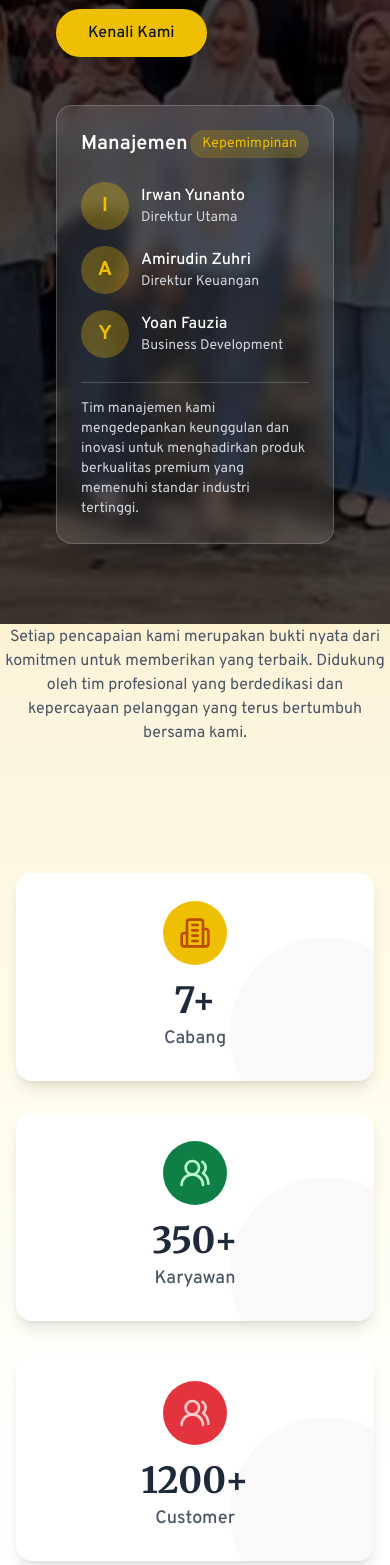
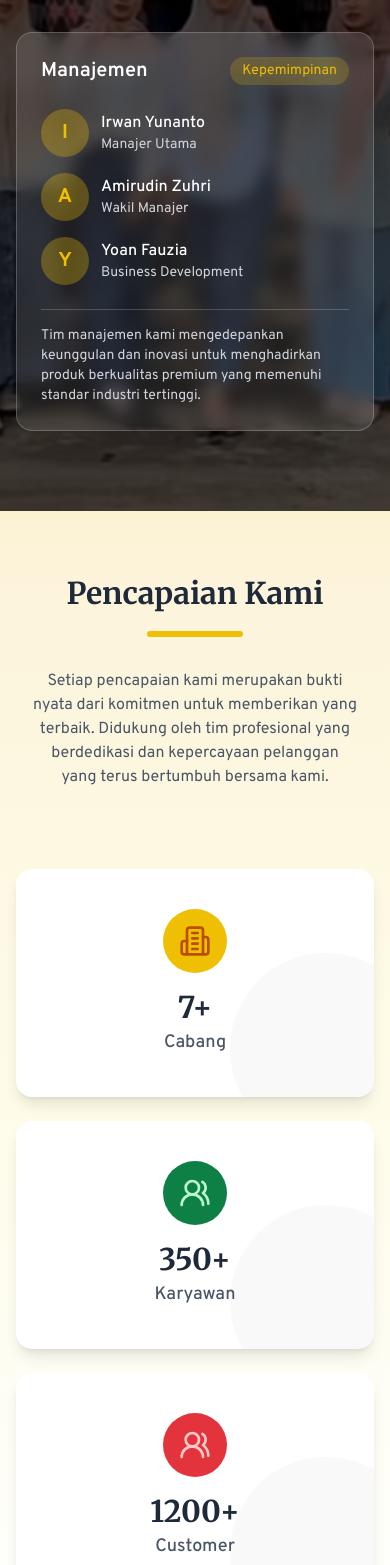
Before and after one commit to irfanfaiz25/dnn-company-profile, a React (Vite) app: page /tim-manajemen in a window 390 px wide. Shown: the part 432-1997 px from the top of the page. Built offline with nearby package versions, Linux system fonts and the light colour scheme.

Commit message:
fix: make tim manajemen page responsive

```diff
--- a/src/Pages/TimManajemen/Achievements.jsx
+++ b/src/Pages/TimManajemen/Achievements.jsx
@@ -62,8 +62,8 @@ const Achievements = () => {
     },
   ];
   return (
-    <div className="h-screen mx-auto py-24 flex flex-col justify-center bg-gradient-to-t from-white via-yellow-50 to-primary-gold/20">
-      <div className="flex flex-col items-center mb-16">
+    <div className="mx-auto py-16 md:py-24 bg-gradient-to-t from-white via-yellow-50 to-primary-gold/20">
+      <div className="flex flex-col justify-center items-center mb-10 md:mb-16 px-4 md:px-14">
         <motion.h2
           initial={{ opacity: 0, y: 30 }}
           whileInView={{ opacity: 1, y: 0 }}
@@ -83,7 +83,7 @@ const Achievements = () => {
           initial={{ opacity: 0, y: 20 }}
           whileInView={{ opacity: 1, y: 0 }}
           transition={{ duration: 0.5, delay: 0.5 }}
-          className="text-center text-gray-600 max-w-3xl mb-16"
+          className="text-center text-gray-600 max-w-3xl mb-10 md:mb-16 px-4"
         >
           Setiap pencapaian kami merupakan bukti nyata dari komitmen untuk
           memberikan yang terbaik. Didukung oleh tim profesional yang
@@ -96,7 +96,7 @@ const Achievements = () => {
         initial={{ opacity: 0, y: 50 }}
         whileInView={{ opacity: 1, y: 0 }}
         viewport={{ once: true, margin: "-100px" }}
-        className="px-4 xl:px-24 grid grid-cols-1 md:grid-cols-2 lg:grid-cols-3 gap-8"
+        className="px-4 md:px-8 xl:px-24 grid grid-cols-1 md:grid-cols-3 gap-6 md:gap-8"
       >
         {stats.map((stat, index) => (
           <motion.div
@@ -111,7 +111,7 @@ const Achievements = () => {
             }}
             className="group hover:-translate-y-2 transition-all duration-300"
           >
-            <div className="h-52 bg-white rounded-2xl shadow-lg hover:shadow-2xl transition-all duration-300 px-6 py-6 flex flex-col justify-center items-center relative overflow-hidden">
+            <div className="h-auto py-10 bg-white rounded-2xl shadow-lg hover:shadow-2xl transition-all duration-300 px-4 md:px-6 flex flex-col justify-center items-center relative overflow-hidden">
               <div
                 className={`${stat.color} h-16 w-16 rounded-full flex justify-center items-center transform group-hover:scale-110 transition-transform duration-300 mb-4`}
               >
@@ -123,7 +123,7 @@ const Achievements = () => {
               </div>
               <div className="relative z-10 text-center">
                 <motion.h1
-                  className="text-4xl font-bold font-display text-gray-800 mb-1"
+                  className="text-3xl md:text-4xl font-bold font-display text-gray-800 mb-1"
                   initial={{ opacity: 0, scale: 0.8 }}
                   whileInView={{ opacity: 1, scale: 1 }}
                   transition={{ duration: 0.5, delay: stat.delay + 0.2 }}
--- a/src/Pages/TimManajemen/Branches.jsx
+++ b/src/Pages/TimManajemen/Branches.jsx
@@ -48,8 +48,8 @@ const Branches = () => {
   ];
 
   return (
-    <div className="mx-auto h-screen py-24 px-14 bg-white">
-      <div className="flex flex-col items-center mb-16">
+    <div className="mx-auto py-16 md:py-24 bg-white">
+      <div className="flex flex-col justify-center items-center mb-10 md:mb-16 px-4 md:px-14">
         <motion.h2
           initial={{ opacity: 0, y: 30 }}
           whileInView={{ opacity: 1, y: 0 }}
@@ -69,7 +69,7 @@ const Branches = () => {
           initial={{ opacity: 0, y: 20 }}
           whileInView={{ opacity: 1, y: 0 }}
           transition={{ duration: 0.5, delay: 0.3 }}
-          className="text-center text-gray-600 max-w-2xl mb-16"
+          className="text-center text-gray-600 max-w-2xl mb-10 md:mb-16 px-4"
         >
           Kami terus memperluas jangkauan untuk melayani pelanggan di berbagai
           wilayah dengan standar kualitas yang sama di setiap cabang.
@@ -80,7 +80,7 @@ const Branches = () => {
         initial={{ opacity: 0, y: 20 }}
         whileInView={{ opacity: 1, y: 0 }}
         transition={{ duration: 0.6 }}
-        className="grid grid-cols-1 md:grid-cols-2 xl:grid-cols-4 gap-6 px-0 xl:px-8"
+        className="grid grid-cols-1 sm:grid-cols-2 lg:grid-cols-3 xl:grid-cols-4 gap-4 md:gap-6 px-4 md:px-8 xl:px-12"
       >
         {branches.map((branch, index) => (
           <motion.div
@@ -93,29 +93,28 @@ const Branches = () => {
               transition: { type: "spring", stiffness: 400 },
             }}
             transition={{ duration: 0.3, delay: index * 0.1 }}
-            className="bg-white p-6 rounded-2xl shadow-lg hover:shadow-2xl group relative overflow-hidden border border-gray-100"
+            className="bg-white p-4 md:p-6 rounded-2xl shadow-lg hover:shadow-2xl group relative overflow-hidden border border-gray-100"
           >
             <div className="absolute top-0 right-0 w-32 h-32 bg-primary-gold/5 rounded-full -translate-y-16 translate-x-16 group-hover:scale-150 transition-transform duration-500" />
             <div className="absolute bottom-0 left-0 w-32 h-32 bg-tertiary-red/5 rounded-full translate-y-16 -translate-x-16 group-hover:scale-150 transition-transform duration-500" />
 
             <div className="relative">
               <div className="flex items-center mb-3">
-                <MapPin size={20} className="text-primary-gold mr-2" />
-                <h3 className="text-2xl font-display font-bold text-gray-800 group-hover:text-primary-gold transition-colors">
+                <MapPin size={20} className="text-primary-gold mr-2 flex-shrink-0" />
+                <h3 className="text-xl md:text-2xl font-display font-bold text-gray-800 group-hover:text-primary-gold transition-colors">
                   {branch.city}
                 </h3>
               </div>
-              <p className="text-gray-600 text-sm font-medium mb-2">
+              <p className="text-gray-600 text-sm font-medium mb-2 line-clamp-2">
                 {branch.address}
               </p>
 
-              <div className="space-y-3">
+              <div className="space-y-3 mt-3">
                 <div className="flex items-center text-base text-gray-500">
-                  {/* <Users2 size={16} className="mr-2 text-primary-gold" /> */}
                   <span>{branch.region}</span>
                 </div>
                 <div className="flex items-center text-sm text-gray-500">
-                  <Calendar size={16} className="mr-2 text-primary-gold" />
+                  <Calendar size={16} className="mr-2 text-primary-gold flex-shrink-0" />
                   <span>Established {branch.established}</span>
                 </div>
               </div>
--- a/src/Pages/TimManajemen/Index.jsx
+++ b/src/Pages/TimManajemen/Index.jsx
@@ -16,12 +16,12 @@ const TimManajemen = () => {
     {
       id: 1,
       name: "Irwan Yunanto",
-      position: "Direktur Utama",
+      position: "Manajer Utama",
     },
     {
       id: 2,
       name: "Amirudin Zuhri",
-      position: "Direktur Keuangan",
+      position: "Wakil Manajer",
     },
     {
       id: 3,
@@ -55,7 +55,7 @@ const TimManajemen = () => {
         </motion.div>
 
         {/* Content Container */}
-        <div className="container mx-auto px-14 h-full flex flex-col md:flex-row items-center justify-center md:justify-between relative z-10 py-20">
+        <div className="container mx-auto px-4 md:px-0 lg:px-14 h-full flex flex-col md:flex-row items-center justify-center md:justify-between relative z-10 py-20">
           {/* Text Content */}
           <motion.div
             className="md:w-1/2 text-left md:pr-8 mb-12 md:mb-0"
--- a/src/Pages/TimManajemen/Testimonials.jsx
+++ b/src/Pages/TimManajemen/Testimonials.jsx
@@ -32,7 +32,7 @@ const Testimonials = () => {
   ];
 
   return (
-    <div className="mx-auto h-screen flex flex-col justify-center px-4 md:px-6 xl:px-24 py-24 bg-gradient-to-t from-primary-gold via-amber-100 to-white">
+    <div className="mx-auto px-4 md:px-6 xl:px-24 py-16 md:py-24 bg-gradient-to-t from-primary-gold via-amber-100 to-white">
       <div className="flex flex-col items-center">
         <motion.h2
           initial={{ opacity: 0, y: 30 }}
@@ -53,7 +53,7 @@ const Testimonials = () => {
           initial={{ opacity: 0, y: 20 }}
           whileInView={{ opacity: 1, y: 0 }}
           transition={{ duration: 0.5, delay: 0.5 }}
-          className="text-center text-gray-600 max-w-2xl mb-16"
+          className="text-center text-gray-600 max-w-2xl mb-10 md:mb-16 px-4"
         >
           Kisah inspiratif dan pengalaman berharga dari para talenta terbaik
           yang telah berkembang bersama dalam membangun kesuksesan perusahaan.
@@ -80,7 +80,7 @@ const Testimonials = () => {
           whileInView={{ opacity: 1, y: 0 }}
           viewport={{ once: true, margin: "-100px" }}
           transition={{ duration: 0.8, staggerChildren: 0.2 }}
-          className="grid grid-cols-1 md:grid-cols-3 gap-8 relative z-10"
+          className="grid grid-cols-1 md:grid-cols-2 lg:grid-cols-3 gap-6 md:gap-8 relative z-10"
         >
           {testimonials.map((testimonial, index) => (
             <motion.div
@@ -99,7 +99,7 @@ const Testimonials = () => {
                 y: -8,
                 transition: { duration: 0.3 },
               }}
-              className="bg-white p-8 rounded-2xl shadow-lg hover:shadow-2xl transition-all duration-300 group relative"
+              className="bg-white p-6 md:p-8 rounded-2xl shadow-lg hover:shadow-2xl transition-all duration-300 group relative"
             >
               <MessageSquareQuote
                 size={40}
@@ -114,7 +114,7 @@ const Testimonials = () => {
               >
                 <div className="relative">
                   <motion.div
-                    className="w-16 h-16 rounded-full overflow-hidden border-2 border-primary-gold"
+                    className="w-14 h-14 md:w-16 md:h-16 rounded-full overflow-hidden border-2 border-primary-gold"
                     whileHover={{ scale: 1.1 }}
                     transition={{ type: "spring", stiffness: 300 }}
                   >
@@ -151,7 +151,7 @@ const Testimonials = () => {
                 </div>
               </motion.div>
               <motion.p
-                className="text-gray-700 leading-relaxed"
+                className="text-gray-700 leading-relaxed text-sm md:text-base"
                 initial={{ opacity: 0 }}
                 whileInView={{ opacity: 1 }}
                 transition={{ duration: 0.5, delay: index * 0.4 }}
@@ -164,12 +164,14 @@ const Testimonials = () => {
                 whileInView={{ opacity: 1 }}
                 transition={{ duration: 0.5, delay: index * 0.5 }}
               >
-                <p className="text-sm text-gray-500">{testimonial.date}</p>
+                <p className="text-xs md:text-sm text-gray-500">
+                  {testimonial.date}
+                </p>
                 <div className="flex text-primary-gold">
                   {[...Array(5)].map((_, i) => (
                     <motion.svg
                       key={i}
-                      className="w-4 h-4"
+                      className="w-3 h-3 md:w-4 md:h-4"
                       fill="currentColor"
                       viewBox="0 0 20 20"
                       initial={{ opacity: 0, scale: 0 }}
```
